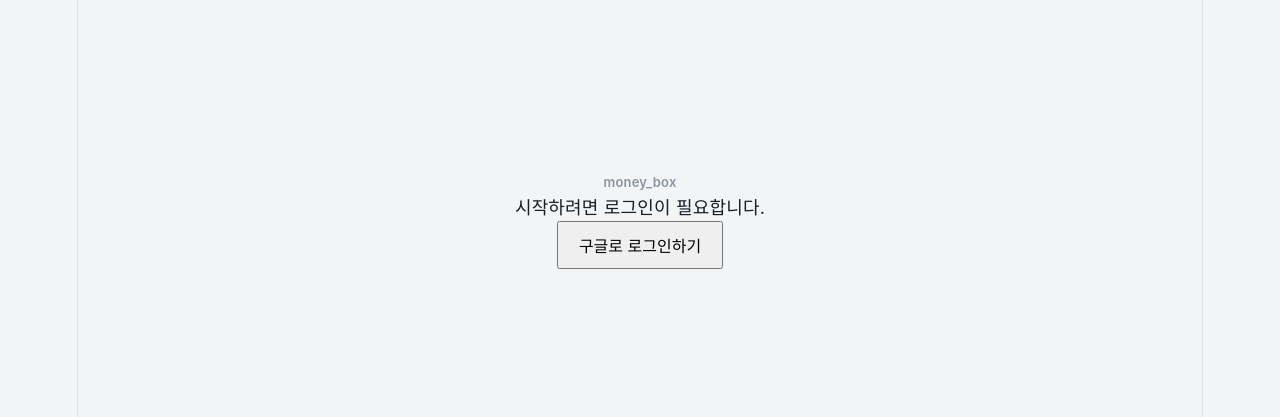
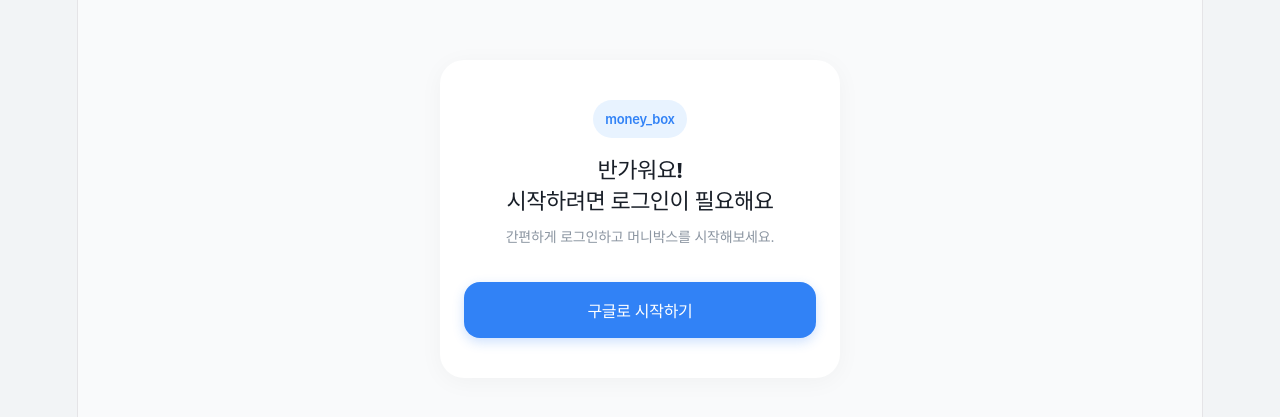
Before and after one commit to jihye21/money_box, a React (Vite) app: page /money_box/login in a window 1280 px wide. Shown: the part 181-598 px from the top of the page. Built offline with nearby package versions, Linux system fonts and the light colour scheme; no server answers.

Commit message:
fix: 로그인 페이지 css 수정

```diff
--- /dev/null
+++ b/src/Login.css
@@ -0,0 +1,76 @@
+/* 전체 레이아웃 */
+.login-container {
+  display: flex;
+  flex-direction: column;
+  align-items: center;
+  justify-content: center;
+  min-height: 100vh;
+  background-color: #f9fafb;
+  font-family: -apple-system, BlinkMacSystemFont, "Segoe UI", Roboto, "Helvetica Neue", Arial, sans-serif;
+  padding: 20px;
+  box-sizing: border-box;
+}
+
+.login-card {
+  width: 100%;
+  max-width: 400px;
+  background-color: #ffffff;
+  padding: 40px 24px;
+  border-radius: 24px;
+  box-shadow: 0 4px 25px rgba(0, 0, 0, 0.04);
+  text-align: center;
+  box-sizing: border-box;
+}
+
+.login-badge {
+  display: inline-block;
+  font-size: 13px;
+  font-weight: 600;
+  color: #3182f6;
+  background-color: #e8f3ff;
+  padding: 6px 12px;
+  border-radius: 20px;
+  margin-bottom: 16px;
+  letter-spacing: -0.2px;
+}
+
+/* 메인 타이틀 */
+.login-title {
+  font-size: 22px;
+  font-weight: 700;
+  color: #191f28;
+  margin: 0 0 8px 0;
+  letter-spacing: -0.5px;
+  line-height: 1.4;
+}
+
+/* 서브 텍스트 */
+.login-description {
+  font-size: 14px;
+  color: #8b95a1;
+  margin: 0 0 32px 0;
+  letter-spacing: -0.2px;
+}
+
+.login-button {
+  width: 100%;
+  padding: 16px 20px;
+  font-size: 16px;
+  font-weight: 600;
+  color: #ffffff;
+  background-color: #3182f6;
+  border: none;
+  border-radius: 16px;
+  cursor: pointer;
+  box-shadow: 0 4px 12px rgba(49, 130, 246, 0.24);
+  transition: background-color 0.2s ease, transform 0.1s ease;
+  letter-spacing: -0.3px;
+}
+
+.login-button:hover {
+  background-color: #1b64da;
+}
+
+.login-button:active {
+  transform: scale(0.98);
+}
--- a/src/LoginPage.jsx
+++ b/src/LoginPage.jsx
@@ -3,6 +3,8 @@ import React from 'react';
 import { useNavigate } from 'react-router-dom';
 import { GoogleAuthProvider, signInWithPopup } from 'firebase/auth';
 import { auth } from '../lib/firebase';
+
+import './Login.css';
 
 export default function LoginPage() {
   const navigate = useNavigate();
@@ -22,15 +24,25 @@ export default function LoginPage() {
   };
 
   return (
-    <div style={{ display: 'flex', flexDirection: 'column', alignItems: 'center', justifyContent: 'center', height: '100vh' }}>
-      <span className="subtitle">money_box</span>
-      <p>시작하려면 로그인이 필요합니다.</p>
-      <button
-        onClick={handleGoogleLogin}
-        style={{ padding: '10px 20px', fontSize: '16px', cursor: 'pointer' }}
-      >
-        구글로 로그인하기
-      </button>
+    <div className="login-container">
+      <div className="login-card">
+        <span className="login-badge">money_box</span>
+
+        <h2 className="login-title">
+          반가워요!<br />시작하려면 로그인이 필요해요
+        </h2>
+
+        <p className="login-description">
+          간편하게 로그인하고 머니박스를 시작해보세요.
+        </p>
+
+        <button
+          onClick={handleGoogleLogin}
+          className="login-button"
+        >
+          구글로 시작하기
+        </button>
+      </div>
     </div>
   );
 }
```
